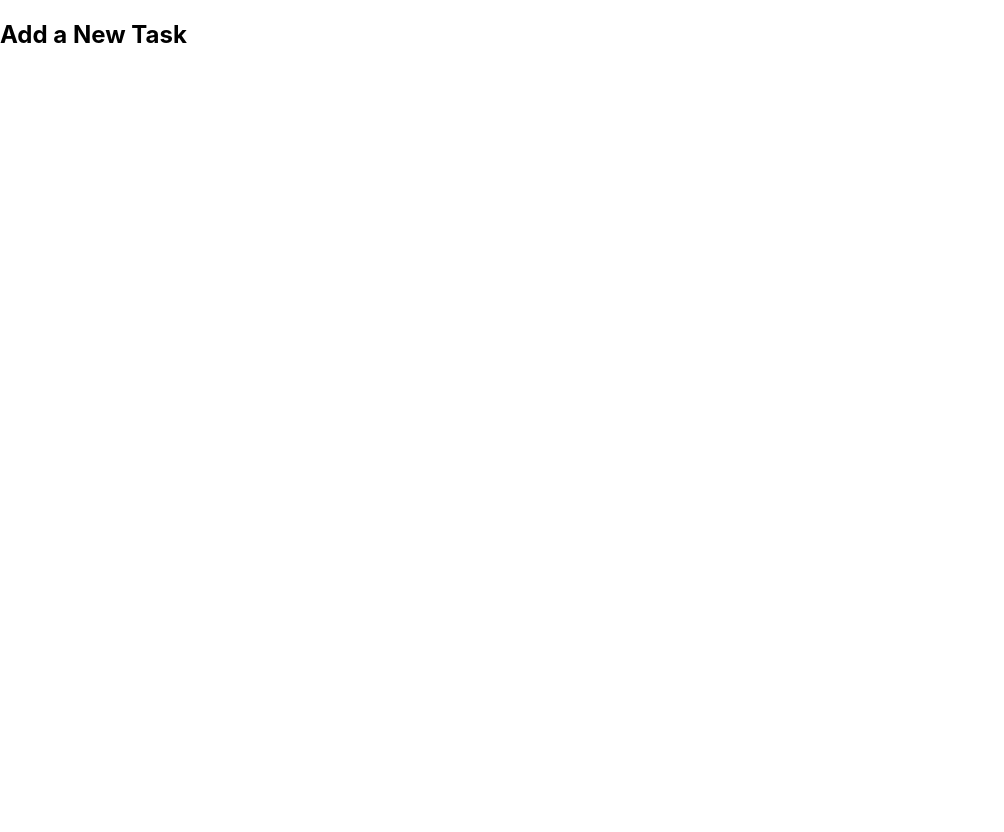
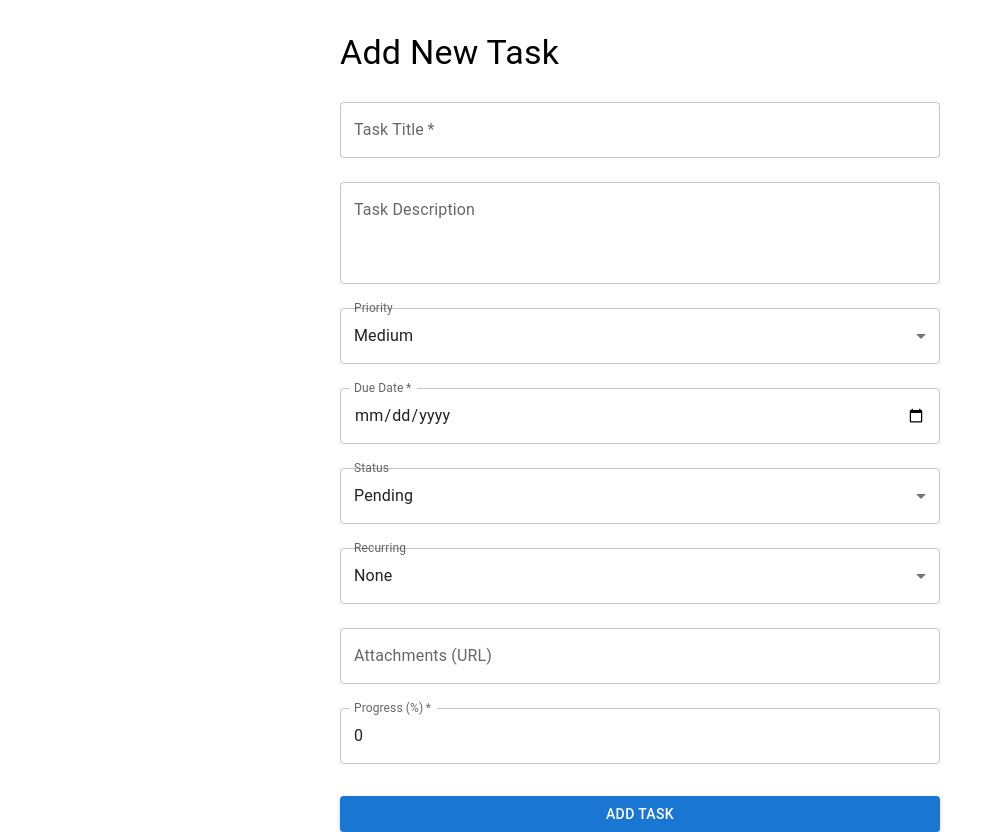
Before and after one commit to edwinaringo/peaktask1, a React (Create React App) app in the folder frontend/: page /add-task in a window 1280 px wide. Shown: the whole page, without its empty margins (0-1004 px from the left). Before the commit the page ends 800 px from the top, so only its background shows below. Built offline with nearby package versions, Linux system fonts and the light colour scheme.

Commit message:
Created the add task form

```diff
--- a/frontend/src/components/AddTask.js
+++ b/frontend/src/components/AddTask.js
@@ -1,7 +1,157 @@
-import React from 'react';
+import React, { useState } from 'react';
+import { Box, Button, TextField, Typography, MenuItem, InputLabel, Select, FormControl } from '@mui/material';
+import API from '../api';
 
 const AddTask = () => {
-  return <h2>Add a New Task</h2>;
+  const [taskData, setTaskData] = useState({
+    title: '',
+    description: '',
+    priority: 'Medium',
+    dueDate: '',
+    status: 'Pending',
+    recurring: 'None',
+    attachments: '',
+    progress: 0,
+  });
+
+  const handleChange = (e) => {
+    setTaskData({
+      ...taskData,
+      [e.target.name]: e.target.value,
+    });
+  };
+
+  const handleSubmit = async (e) => {
+    e.preventDefault();
+    try {
+      // Send taskData to the API
+      const response = await API.post('/tasks', taskData);
+      console.log('Task created:', response.data);
+      alert('Task created successfully!');
+    } catch (error) {
+      console.error('Error creating task:', error);
+      alert('Failed to create task.');
+    }
+  };
+
+  return (
+    <Box sx={{ maxWidth: 600, margin: 'auto', mt: 4 }}>
+      <Typography variant="h4" gutterBottom>
+        Add New Task
+      </Typography>
+      <form onSubmit={handleSubmit}>
+        {/* Task Title */}
+        <TextField
+          label="Task Title"
+          name="title"
+          value={taskData.title}
+          onChange={handleChange}
+          fullWidth
+          margin="normal"
+          required
+        />
+
+        {/* Task Description */}
+        <TextField
+          label="Task Description"
+          name="description"
+          value={taskData.description}
+          onChange={handleChange}
+          fullWidth
+          margin="normal"
+          multiline
+          rows={3}
+        />
+
+        {/* Task Priority */}
+        <FormControl fullWidth margin="normal">
+          <InputLabel id="priority-label">Priority</InputLabel>
+          <Select
+            labelId="priority-label"
+            name="priority"
+            value={taskData.priority}
+            onChange={handleChange}
+          >
+            <MenuItem value="Low">Low</MenuItem>
+            <MenuItem value="Medium">Medium</MenuItem>
+            <MenuItem value="High">High</MenuItem>
+          </Select>
+        </FormControl>
+
+        {/* Task Due Date */}
+        <TextField
+          label="Due Date"
+          name="dueDate"
+          type="date"
+          value={taskData.dueDate}
+          onChange={handleChange}
+          fullWidth
+          margin="normal"
+          InputLabelProps={{ shrink: true }}
+          required
+        />
+
+        {/* Task Status */}
+        <FormControl fullWidth margin="normal">
+          <InputLabel id="status-label">Status</InputLabel>
+          <Select
+            labelId="status-label"
+            name="status"
+            value={taskData.status}
+            onChange={handleChange}
+          >
+            <MenuItem value="Pending">Pending</MenuItem>
+            <MenuItem value="In Progress">In Progress</MenuItem>
+            <MenuItem value="Completed">Completed</MenuItem>
+            <MenuItem value="Overdue">Overdue</MenuItem>
+          </Select>
+        </FormControl>
+
+        {/* Recurring Task */}
+        <FormControl fullWidth margin="normal">
+          <InputLabel id="recurring-label">Recurring</InputLabel>
+          <Select
+            labelId="recurring-label"
+            name="recurring"
+            value={taskData.recurring}
+            onChange={handleChange}
+          >
+            <MenuItem value="None">None</MenuItem>
+            <MenuItem value="Daily">Daily</MenuItem>
+            <MenuItem value="Weekly">Weekly</MenuItem>
+            <MenuItem value="Monthly">Monthly</MenuItem>
+          </Select>
+        </FormControl>
+
+        {/* Attachments */}
+        <TextField
+          label="Attachments (URL)"
+          name="attachments"
+          value={taskData.attachments}
+          onChange={handleChange}
+          fullWidth
+          margin="normal"
+        />
+
+        {/* Task Progress */}
+        <TextField
+          label="Progress (%)"
+          name="progress"
+          type="number"
+          value={taskData.progress}
+          onChange={handleChange}
+          fullWidth
+          margin="normal"
+          required
+          inputProps={{ min: 0, max: 100 }}
+        />
+
+        <Button variant="contained" type="submit" fullWidth sx={{ mt: 3 }}>
+          Add Task
+        </Button>
+      </form>
+    </Box>
+  );
 };
 
 export default AddTask;
--- a/frontend/src/components/Sidebar.js
+++ b/frontend/src/components/Sidebar.js
@@ -1,10 +1,12 @@
 import React from 'react';
 import { Drawer, List, ListItem, ListItemIcon, ListItemText } from '@mui/material';
+import { Link } from 'react-router-dom';
 import AccessTimeIcon from '@mui/icons-material/AccessTime';
 import CheckCircleIcon from '@mui/icons-material/CheckCircle';
 import ChatIcon from '@mui/icons-material/Chat';
 import SettingsIcon from '@mui/icons-material/Settings';
 import DashboardIcon from '@mui/icons-material/Dashboard';
+import AddIcon from '@mui/icons-material/Add';
 
 const Sidebar = () => {
   return (
@@ -20,31 +22,28 @@ const Sidebar = () => {
       }}
     >
       <List>
-        <ListItem button>
+        <ListItem button component={Link} to="/dashboard">
           <ListItemIcon>
             <DashboardIcon />
           </ListItemIcon>
           <ListItemText primary="Dashboard" />
         </ListItem>
-        <ListItem button>
+
+        <ListItem button component={Link} to="/add-task">
           <ListItemIcon>
-            <AccessTimeIcon />
+            <AddIcon />
           </ListItemIcon>
-          <ListItemText primary="Today's Task" />
+          <ListItemText primary="Add Task" />
         </ListItem>
-        <ListItem button>
+
+        <ListItem button component={Link} to="/completed-tasks">
           <ListItemIcon>
             <CheckCircleIcon />
           </ListItemIcon>
           <ListItemText primary="Completed Tasks" />
         </ListItem>
-        <ListItem button>
-          <ListItemIcon>
-            <ChatIcon />
-          </ListItemIcon>
-          <ListItemText primary="Messages" />
-        </ListItem>
-        <ListItem button>
+
+        <ListItem button component={Link} to="/settings">
           <ListItemIcon>
             <SettingsIcon />
           </ListItemIcon>
```
